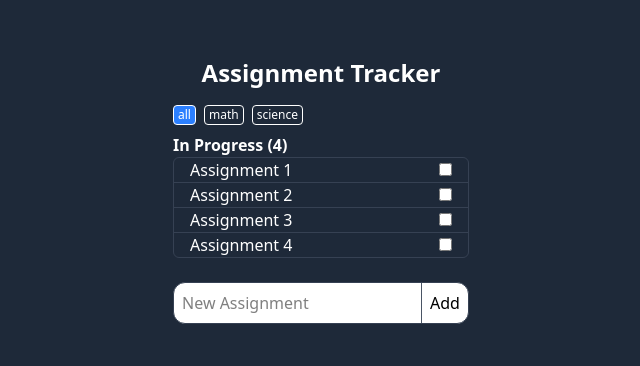
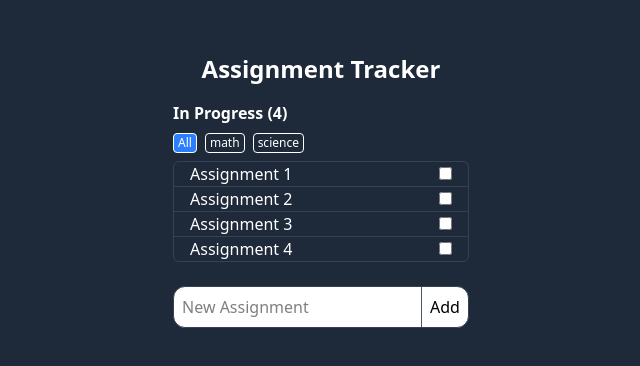
Before and after one commit to SAMUELMUCHIRI/vue-project, a Vue app: page / in a window 1280 px wide. Shown: the part 214-580 px from the top of the page, without its empty margins (319-959 px from the left). Built offline with nearby package versions, Linux system fonts and the light colour scheme.

Commit message:
Adding Feature: More list dynamic Tags

```diff
--- a/src/App.vue
+++ b/src/App.vue
@@ -1,27 +1,12 @@
 <script setup>
 import { computed, ref } from "vue";
 import Test from "./components/Test.vue";
-
-const count = ref(0);
-const text = ref("Hello World");
-
-function addData() {
-    count.value++;
-}
-
-function minusData() {
-    count.value--;
-}
-
-function resetData() {
-    count.value = 0;
-}
 </script>
 
 <template>
     <div class="flex flex-col gap-8">
         <div class="flex flex-col gap-2">
-            <Test title="good">Assignment Tracker</Test>
+            <Test>Assignment Tracker</Test>
         </div>
     </div>
 </template>
--- a/src/components/AssignmentList.vue
+++ b/src/components/AssignmentList.vue
@@ -1,7 +1,8 @@
 <script setup>
 import { computed, ref } from "vue";
 import Assignment from "./Assignment.vue";
-defineProps({
+import AssignmentTags from "./AssignmentTags.vue";
+const propsList = defineProps({
     AssignmentList: {
         type: Array,
         required: true,
@@ -11,19 +12,36 @@ defineProps({
         required: true,
     },
 });
+const currentTag = ref("All");
+
+const fil_assignments = computed(() => {
+    if (currentTag.value === "All") {
+        return propsList.AssignmentList;
+    } else {
+        return propsList.AssignmentList.filter(
+            (assignment) => assignment.tag === currentTag.value,
+        );
+    }
+});
 </script>
 <template>
     <div
         name="{{ AssignmentName }}"
-        v-if="AssignmentList.length > 0"
+        v-if="propsList.AssignmentList.length > 0"
         class="flex-1 flex-col"
     >
         <p class="font-bold">
-            {{ AssignmentName }} ({{ AssignmentList.length }})
+            {{ propsList.AssignmentName }} ({{ fil_assignments.length }})
         </p>
+        <AssignmentTags
+            :tags="propsList.AssignmentList.map((assignment) => assignment.tag)"
+            :currentTag="currentTag"
+            @change="currentTag = $event"
+        ></AssignmentTags>
+
         <ul class="border border-gray-700 rounded-md divide-y divide-gray-700">
             <Assignment
-                v-for="assignment in AssignmentList"
+                v-for="assignment in fil_assignments"
                 :key="assignment.id"
                 :assignment="assignment"
             >
--- /dev/null
+++ b/src/components/AssignmentTags.vue
@@ -0,0 +1,31 @@
+<script setup>
+import { ref, defineProps, computed } from "vue";
+const props = defineProps({
+    tags: {
+        type: Array,
+        required: true,
+    },
+    currentTag: {
+        type: String,
+        required: true,
+    },
+});
+
+const alltags = computed(() => {
+    return ["All", ...new Set(props.tags)];
+});
+</script>
+
+<template>
+    <div class="flex gap-2 my-2">
+        <button
+            @click="$emit('change', tag)"
+            class="border rounded px-1 py-px text-xs"
+            :class="{ 'bg-blue-500 text-white': currentTag === tag }"
+            v-for="tag in alltags"
+            :key="tag"
+        >
+            {{ tag }}
+        </button>
+    </div>
+</template>
--- a/src/components/Test.vue
+++ b/src/components/Test.vue
@@ -2,6 +2,7 @@
 import { computed, ref } from "vue";
 import AssignmentList from "./AssignmentList.vue";
 import AssignmentCreate from "./AssignmentCreate.vue";
+
 const assignments = ref([
     {
         id: 1,
@@ -34,29 +35,13 @@ const assignments = ref([
 ]);
 const r_comp = ref(false);
 const new_assignment = ref("");
-const tag_arr = computed(() => {
-    return [
-        "all",
-        ...new Set(assignments.value.map((assignment) => assignment.tag)),
-    ];
-});
-
-const fil_assignments = computed(() => {
-    if (currentTag.value === "all") {
-        return assignments.value;
-    } else {
-        return assignments.value.filter(
-            (assignment) => assignment.tag === currentTag.value,
-        );
-    }
-});
 
 const Inprogress = computed(() =>
-    fil_assignments.value.filter((assignment) => !assignment.completed),
+    assignments.value.filter((assignment) => !assignment.completed),
 );
 
 const Completed = computed(() =>
-    fil_assignments.value.filter((assignment) => assignment.completed),
+    assignments.value.filter((assignment) => assignment.completed),
 );
 
 function add(name) {
@@ -66,8 +51,6 @@ function add(name) {
         completed: false,
     });
 }
-
-const currentTag = ref("all");
 </script>
 <template>
     <h1
@@ -77,17 +60,7 @@ const currentTag = ref("all");
     >
         <slot />
     </h1>
-    <div class="flex gap-2">
-        <button
-            @click="currentTag = tag"
-            class="border rounded px-1 py-px text-xs"
-            :class="{ 'bg-blue-500 text-white': currentTag === tag }"
-            v-for="tag in tag_arr"
-            :key="tag"
-        >
-            {{ tag }}
-        </button>
-    </div>
+
     <section class="space-y-6">
         <AssignmentList
             :AssignmentList="Inprogress"
```
